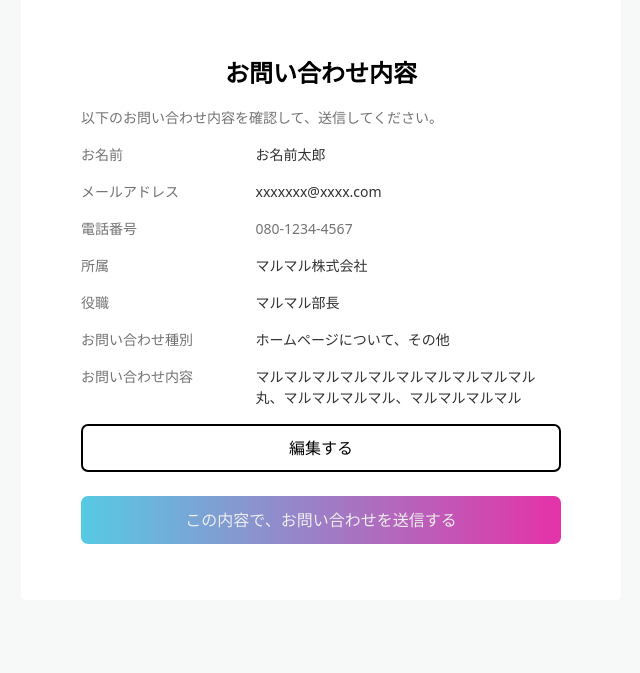
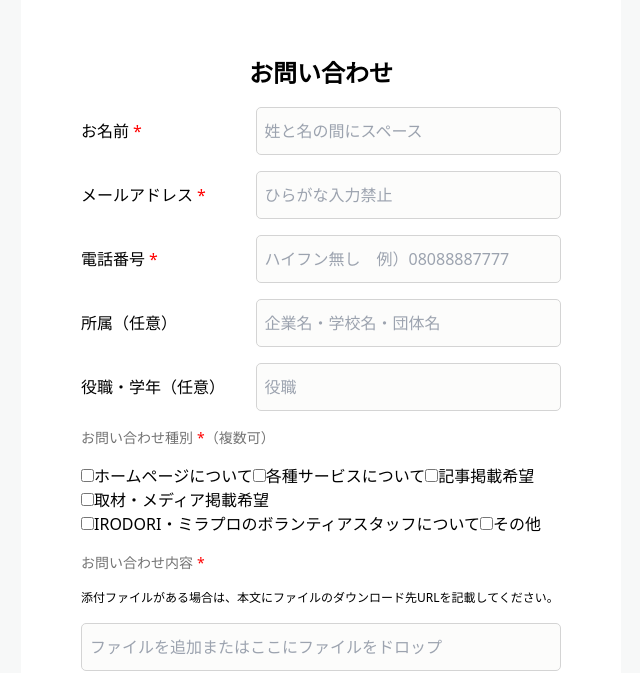
Before and after one commit to futureship/Futureship_HP, a Next.js app: page /contact in a window 1280 px wide. Shown: the part 129-802 px from the top of the page, without its empty margins (319-959 px from the left). Built offline with nearby package versions, Linux system fonts and the light colour scheme.

Commit message:
atomの設定

```diff
--- a/package.json
+++ b/package.json
@@ -10,6 +10,7 @@
   },
   "dependencies": {
     "i18next": "^23.15.2",
+    "jotai": "^2.10.3",
     "next": "14.2.15",
     "next-i18next": "^15.3.1",
     "react": "^18.3.1",
--- /dev/null
+++ b/src/app/contact/contact.atom.ts
@@ -0,0 +1,11 @@
+import { atom } from 'jotai';
+
+export const isEditAtom = atom(true);
+
+export const nameAtom = atom('お名前太郎');
+export const emailAtom = atom('xxxxxxx@xxxx.com');
+export const phoneAtom = atom('080-1234-4567');
+export const placeAtom = atom('ー');
+export const positionAtom = atom('-');
+export const kindAtom = atom([]);
+export const contentsAtom = atom('-');
--- /dev/null
+++ b/src/app/contact/contact.store.ts
@@ -0,0 +1,52 @@
+import { useAtom } from 'jotai';
+import {
+  contentsAtom,
+  emailAtom,
+  isEditAtom,
+  kindAtom,
+  nameAtom,
+  phoneAtom,
+  placeAtom,
+  positionAtom,
+} from './contact.atom';
+
+export const useContactViewModel = () => {
+  const [name, setName] = useAtom(nameAtom);
+  const [email, setEmail] = useAtom(emailAtom);
+  const [phone, setPhone] = useAtom(phoneAtom);
+  const [place, setPlace] = useAtom(placeAtom);
+  const [position, setPosition] = useAtom(positionAtom);
+  const [kind, setKind] = useAtom(kindAtom);
+  const [contents, setContents] = useAtom(contentsAtom);
+  const [isEdit, setIsEdit] = useAtom(isEditAtom);
+
+  // const increment = () => setCount((prev) => prev + 1);
+  // const decrement = () => setCount((prev) => prev - 1);
+  const updateName = (newName: string) => setName(newName);
+  const updateEmail = (newEmail: string) => setEmail(newEmail);
+  const updatePhone = (newPhone: string) => setPhone(newPhone);
+  const updatePlace = (newPlace: string) => setPlace(newPlace);
+  const updatePosition = (newPosition: string) => setPosition(newPosition);
+  const updateKind = (newKind: []) => setKind(newKind);
+  const updateContents = (newContents: string) => setContents(newContents);
+  const updateIsEdit = (newIsEdit: boolean) => setIsEdit(newIsEdit);
+
+  return {
+    name,
+    updateName,
+    email,
+    updateEmail,
+    phone,
+    updatePhone,
+    place,
+    updatePlace,
+    position,
+    updatePosition,
+    kind,
+    updateKind,
+    contents,
+    updateContents,
+    isEdit,
+    updateIsEdit,
+  };
+};
--- a/src/app/contact/page.tsx
+++ b/src/app/contact/page.tsx
@@ -3,13 +3,11 @@
 import { ContactForm } from '@/app/contact/component/contact-form/contact-form.component';
 import styles from './contact.module.scss';
 import '@i18n';
-import { useTranslation } from 'react-i18next';
 import { ContactPreview } from '@/app/contact/component/contact-preview/contact-preview.component';
+import { useContactViewModel } from '@/app/contact/contact.store';
 
 const Contact: React.FC = () => {
-  const { t } = useTranslation('common');
-
-  const isEdit = false;
+  const { isEdit } = useContactViewModel();
 
   return (
     <div className={styles.backGround}>
```
Also changed, not shown: 1 other file (tests, documents, lock files or other folders).
